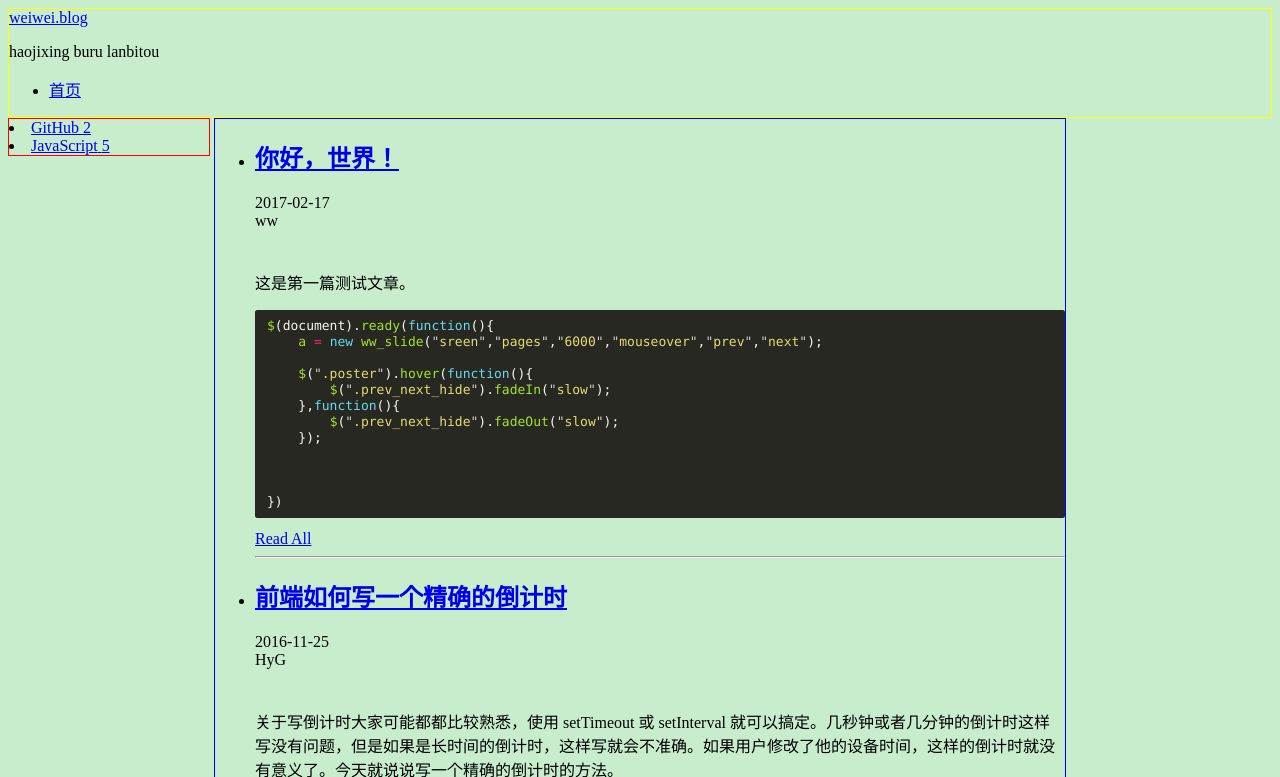
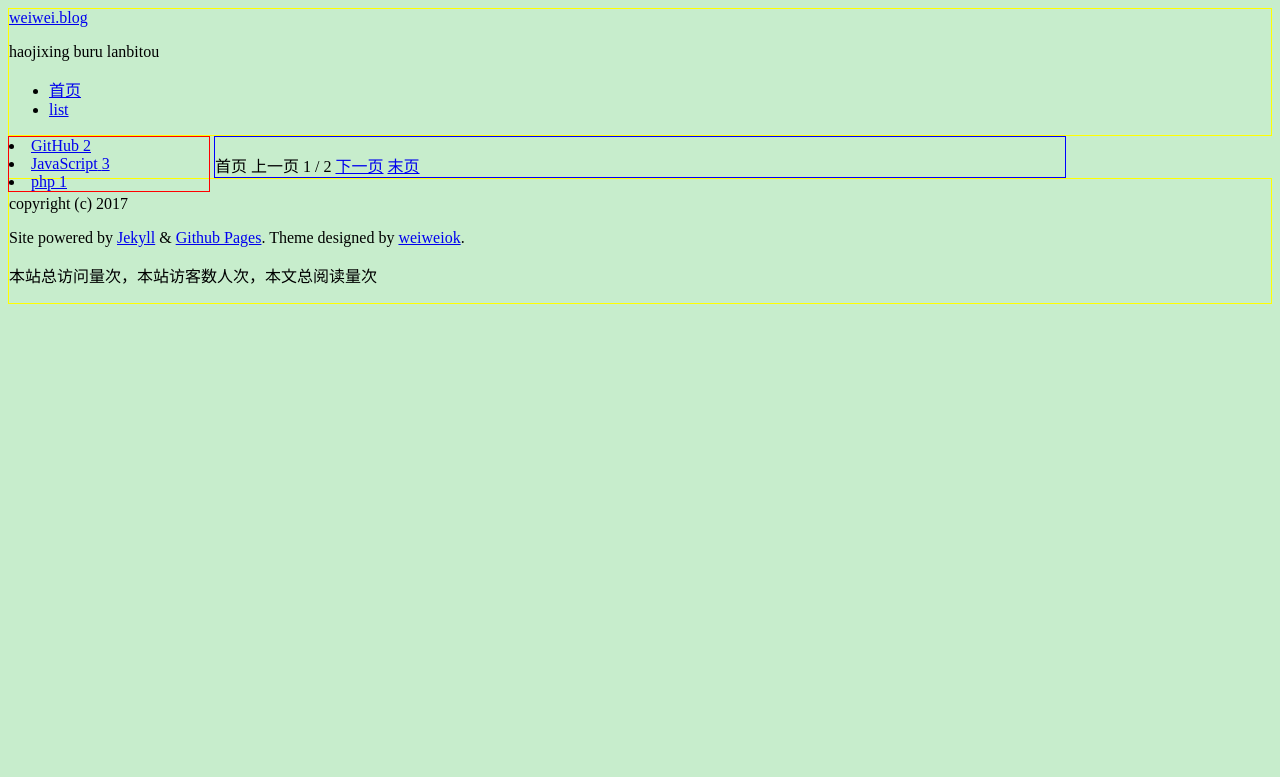
Before and after one commit to weiweiok/weiweiok.github.io, a Jekyll site: the page built from index.html, in a window 1280 px wide and 1400 px high. Shown: the top 777 px of the window. Built offline with Jekyll 4.4.1, drawn with Linux system fonts in a browser that asks for light colours; the list of posts is cut into pages by our own code; comment, search, counter and statistics services are not loaded; some of the changed text lies outside the part shown; grey boxes are pictures that could not be loaded.

```diff
--- a/_includes/category.html
+++ b/_includes/category.html
@@ -10,3 +10,10 @@
   {% endif %}
 {% endcapture %}
 {% capture category_size %}{{ categories | strip_newlines | replace: ' ', '' | size }}{% endcapture %}
+{% unless category_size == '0' %}
+<!-- <span class="point">•</span> 　-->
+<span class="categories">
+  <i class="fa fa-th-list"></i>{{ categories }}
+  <!-- <span class="point">•</span> -->
+</span>
+{% endunless %}
--- a/_layouts/list.html
+++ b/_layouts/list.html
@@ -20,7 +20,7 @@
     <div class="content">
 
         <ul>
-            {% for post in paginator.posts %}
+            {% for post in site.categories[page.category] %}
             <li>
             <h2>
                 <a class="post-link" href="{{ post.url | prepend: site.baseurl }}">{{ post.title }}</a>
--- a/_posts/2016-11-25-how-to-write-a-count-down.md
+++ b/_posts/2016-11-25-how-to-write-a-count-down.md
@@ -1,7 +1,7 @@
 ---
 layout: item
 title:  "前端如何写一个精确的倒计时"
-categories: JavaScript
+categories: php
 author: HyG
 ---
 
--- /dev/null
+++ b/php/index.html
@@ -0,0 +1,4 @@
+---
+layout: list
+categories: php
+---
```
Also changed, not shown: _layouts/default.html (+7 -3 lines), _posts/aaa/2017-02-17-test.md (renamed from _posts/2017-02-17-test.md, +0 -1 lines), page/0list.html (added, +71 -0 lines).
